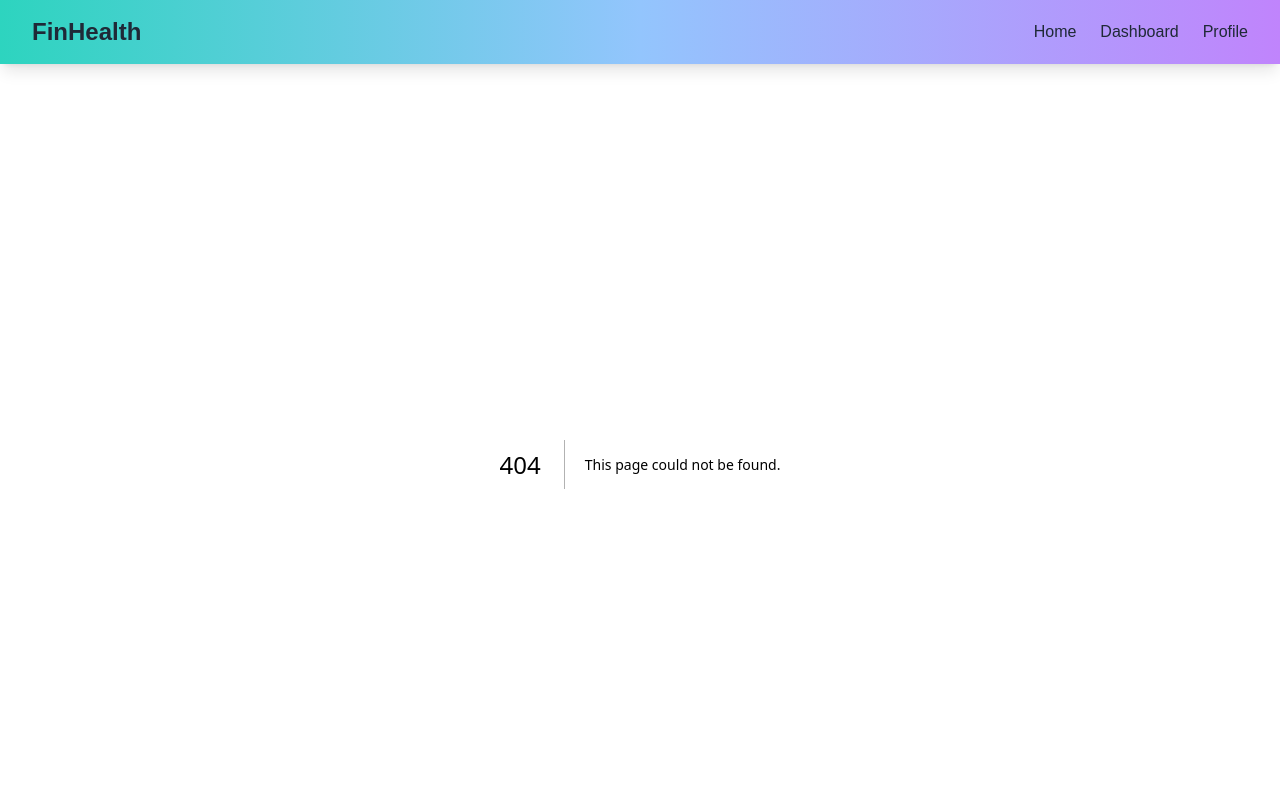
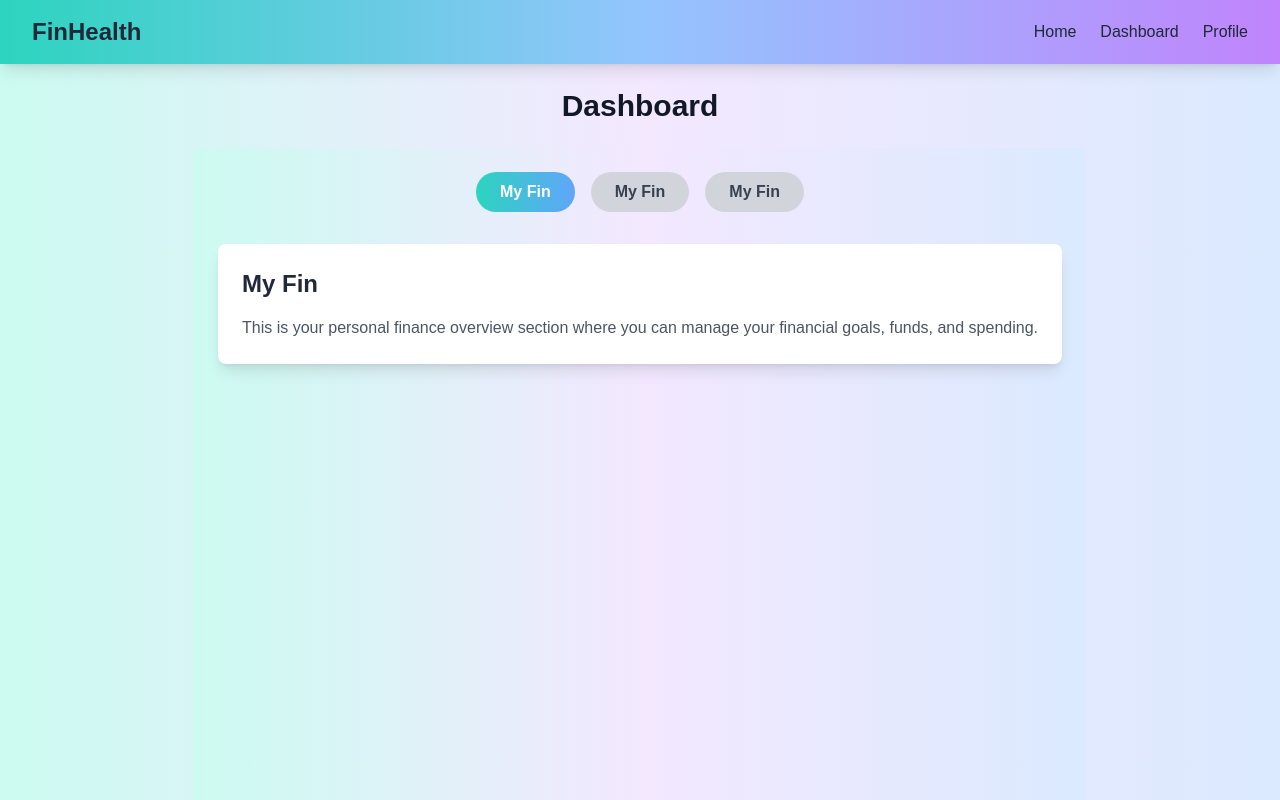
Before and after one commit to striveToAce/finHealth-frontend, a Next.js app: page /dashboard in a window 1280 px wide. Before the commit this address had no page. Shown: the top 800 px of the page. Built offline with nearby package versions, Linux system fonts and the light colour scheme.

Commit message:
dashboard primary tab design initiated

```diff
--- /dev/null
+++ b/src/app/dashboard/page.tsx
@@ -0,0 +1,10 @@
+import AuthForm from "@/components/auth/AuthForm";
+import DashboardView from "@/components/dashboard";
+
+export default function DashPage() {
+  return (
+    <div>
+      <DashboardView/>
+    </div>
+  );
+}
--- /dev/null
+++ b/src/components/dashboard/PrimaryTab.tsx
@@ -0,0 +1,89 @@
+"use client";
+import React, { useState } from "react";
+
+const PrimaryTab: React.FC = () => {
+  type tabType = "myFin" | "track" | "threads";
+  interface ITab {
+    label: string;
+    value: tabType;
+  }
+  const [activeTab, setActiveTab] = useState<tabType>("myFin");
+
+  const tabs: ITab[] = [
+    { label: "My Fin", value: "myFin" },
+    { label: "Track", value: "track" },
+    { label: "Threads", value: "threads" },
+  ];
+  // Function to render content based on active tab
+  const renderContent = () => {
+    switch (activeTab) {
+      case "myFin":
+        return <MyFinContent />;
+      case "track":
+        return <TrackContent />;
+      case "threads":
+        return <ThreadsContent />;
+      default:
+        return null;
+    }
+  };
+
+  return (
+    <div className="min-h-screen bg-gradient-to-r from-teal-100 via-purple-100 to-blue-100 flex flex-col items-center p-6">
+
+      {/* Tab Menu */}
+      <div className="flex space-x-4 mb-8">
+        {tabs.map((tab, idx) => (
+          <button
+            key={idx}
+            onClick={() => setActiveTab(tab.value)}
+            className={`px-6 py-2 rounded-full font-semibold transition-colors duration-200 ${
+              activeTab === tab.value
+                ? "bg-gradient-to-r from-teal-400 to-blue-400 text-white"
+                : "bg-gray-300 text-gray-700 hover:bg-gray-400"
+            }`}
+          >
+            My Fin
+          </button>
+        ))}
+      </div>
+
+      {/* Content Area */}
+      <div className="w-full max-w-4xl bg-white p-6 rounded-lg shadow-lg">
+        {renderContent()}
+      </div>
+    </div>
+  );
+};
+
+const MyFinContent: React.FC = () => (
+  <div>
+    <h2 className="text-2xl font-semibold mb-4 text-gray-800">My Fin</h2>
+    <p className="text-gray-600">
+      This is your personal finance overview section where you can manage your
+      financial goals, funds, and spending.
+    </p>
+  </div>
+);
+
+const TrackContent: React.FC = () => (
+  <div>
+    <h2 className="text-2xl font-semibold mb-4 text-gray-800">Track</h2>
+    <p className="text-gray-600">
+      Track your expenses, monitor savings progress, and get detailed insights
+      into your financial health.
+    </p>
+  </div>
+);
+
+const ThreadsContent: React.FC = () => (
+  <div>
+    <h2 className="text-2xl font-semibold mb-4 text-gray-800">Threads</h2>
+    <p className="text-gray-600">
+      Engage in financial discussions with other users. Share tips, ask
+      questions, and participate in community threads.
+    </p>
+  </div>
+);
+
+export default PrimaryTab;
--- /dev/null
+++ b/src/components/dashboard/Track/index.tsx
@@ -0,0 +1,6 @@
+const TrackContent: React.FC = () => (
+    <div>
+      <h2 className="text-2xl font-semibold mb-4 text-gray-800">Track</h2>
+      <p className="text-gray-600">Track your expenses, monitor savings progress, and get detailed insights into your financial health.</p>
+    </div>
+  );
--- /dev/null
+++ b/src/components/dashboard/index.tsx
@@ -0,0 +1,13 @@
+'use client'
+import React, { useState } from 'react';
+import PrimaryTab from './PrimaryTab';
+
+const Dashboard: React.FC = () => {
+  return (
+    <div className="min-h-screen bg-gradient-to-r from-teal-100 via-purple-100 to-blue-100 flex flex-col items-center p-6">
+      <h1 className="text-3xl font-bold text-gray-900 mb-6">Dashboard</h1>
+      <PrimaryTab/>
+    </div>
+  );
+};
+export default Dashboard;
```
